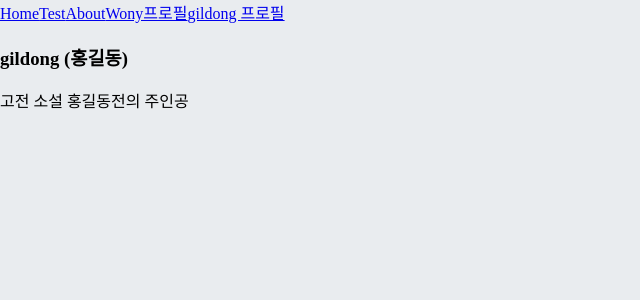
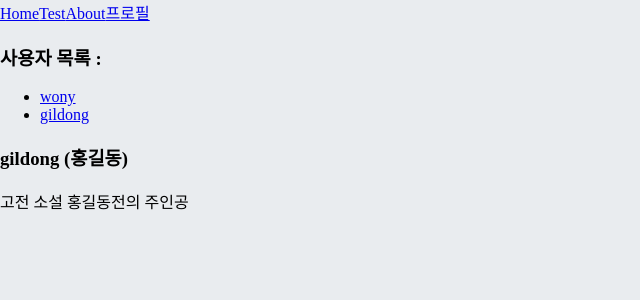
Before and after one commit to Wony-Lee/react_study, a React (Create React App) app: page /profiles/gildong in a window 1280 px wide. Shown: the top 300 px of the page, without its empty margins (0-640 px from the left). Built offline with nearby package versions, Linux system fonts and the light colour scheme.

Commit message:
서브라우팅, 중첩라우팅

```diff
--- a/src/App.js
+++ b/src/App.js
@@ -3,7 +3,7 @@ import { Routes, Route } from "react-router-dom";
 import Home from "./components/Home";
 import About from "./components/About";
 import AppLayout from "./components/AppLayout";
-import Profile from "./components/Profile";
+import Profiles from "./components/Profiles";
 
 const App = () => {
     return (
@@ -13,7 +13,7 @@ const App = () => {
             <Routes>
                 <Route path="/" element={<Home />} />
                 <Route index path="about" element={<About />} />
-                <Route path="profiles/:username" element={<Profile />}></Route>
+                <Route path="profiles/*" element={<Profiles />}></Route>
             </Routes>
         </>
     );
--- a/src/components/NavBar.js
+++ b/src/components/NavBar.js
@@ -7,8 +7,7 @@ const NavBar = () => {
             <Link to="/">Home</Link>
             <Link to="test">Test</Link>
             <Link to="about">About</Link>
-            <Link to="profiles/wony">Wony프로필</Link>
-            <Link to="profiles/gildong">gildong 프로필</Link>
+            <Link to="profiles">프로필</Link>
         </>
     );
 };
--- a/src/components/Profile.js
+++ b/src/components/Profile.js
@@ -14,6 +14,7 @@ const data = {
 
 const Profile = () => {
     const { username } = useParams();
+    console.log("=>", username);
     const profile = data[username];
     if (!profile) {
         return <div>존재하지 않는 사용자</div>;
--- a/src/components/Profiles.js
+++ b/src/components/Profiles.js
@@ -0,0 +1,38 @@
+import React from "react";
+import { Link, Routes, Route, Outlet } from "react-router-dom";
+
+import Profile from "./Profile";
+
+const Profiles = () => {
+    return (
+        <>
+            <div>
+                <h3>사용자 목록 : </h3>
+                <ul>
+                    <li>
+                        <Link to="wony">wony</Link>
+                    </li>
+                    <li>
+                        <Link to="gildong">gildong</Link>
+                    </li>
+                </ul>
+            </div>
+            <Routes>
+                <Route
+                    index
+                    path="/"
+                    element={<div>사용자를 선택해주세요.</div>}
+                />
+                <Route path="/:username" element={<Profile />} />
+            </Routes>
+            <Outlet />
+            {/* <Routes>
+                <Route path="/" element={<Profile />}>
+                    <Route path=":username" />
+                </Route>
+            </Routes> */}
+        </>
+    );
+};
+
+export default Profiles;
```
